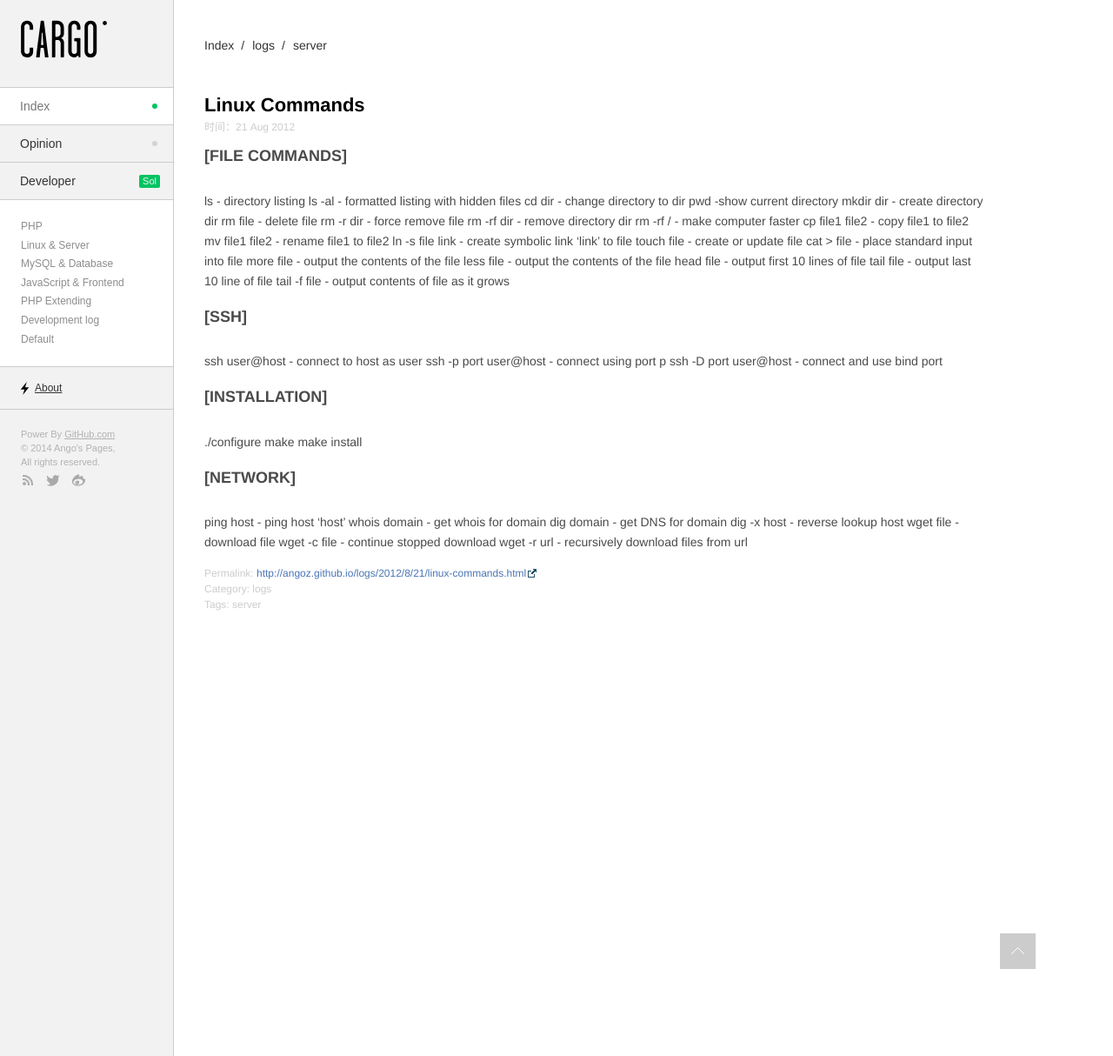
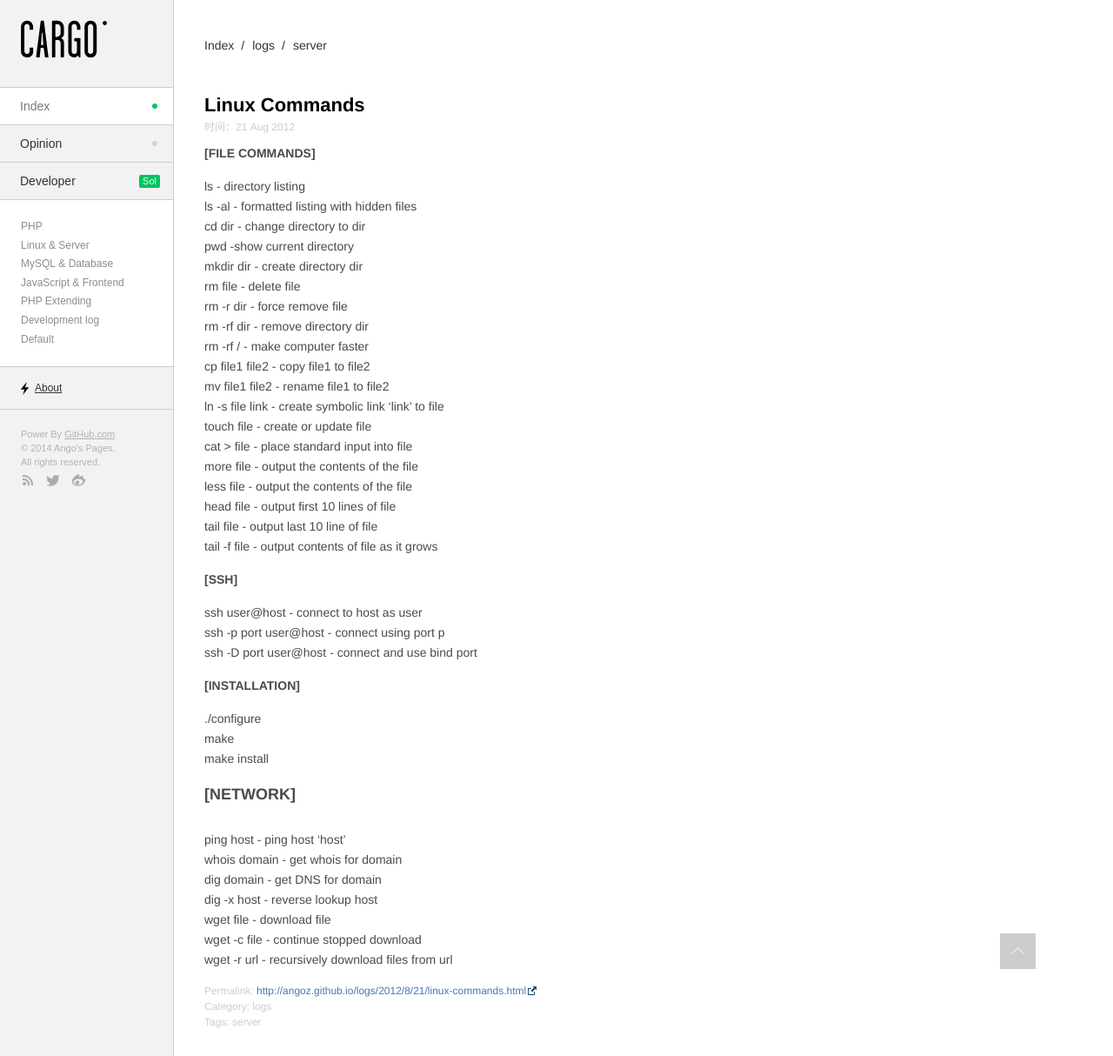
Before and after one commit to angoz/angoz.github.io, a Jekyll site: the page built from _posts/logs/2012-08-20-linux-commands.md, in a window 1280 px wide and 1214 px high. Shown: the whole window at 87% size. Built offline with Jekyll 4.4.1, drawn with Linux system fonts in a browser that asks for light colours; nearby versions of some CDN libraries; Markdown is read by kramdown in place of the engine named in the settings.

Commit message:
modified

```diff
--- a/_posts/logs/2012-08-20-linux-commands.md
+++ b/_posts/logs/2012-08-20-linux-commands.md
@@ -9,7 +9,7 @@
 description: 一些常用的 Linux 命令
 ---
 
-### [FILE COMMANDS]
+#### [FILE COMMANDS]
 ls    - directory listing
 ls -al    - formatted listing with hidden files
 cd dir    - change directory to dir
@@ -30,12 +30,12 @@
 tail file    - output last 10 line of file
 tail -f file    - output contents of file as it grows
 
-### [SSH]
+#### [SSH]
 ssh user@host    - connect to host as user
 ssh -p port user@host    - connect using port p
 ssh -D port user@host    - connect and use bind port
 
-### [INSTALLATION]
+#### [INSTALLATION]
 ./configure
 make
 make install
```
